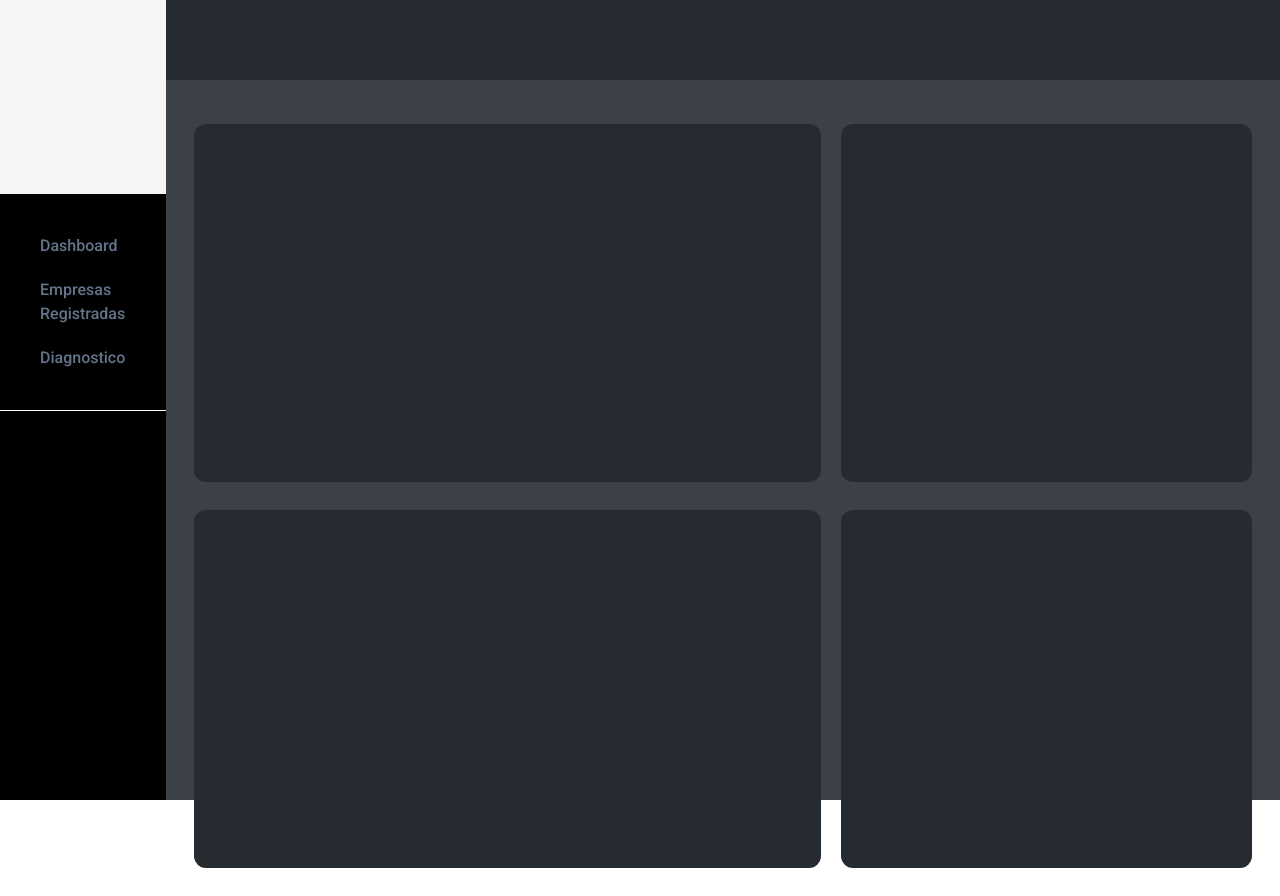
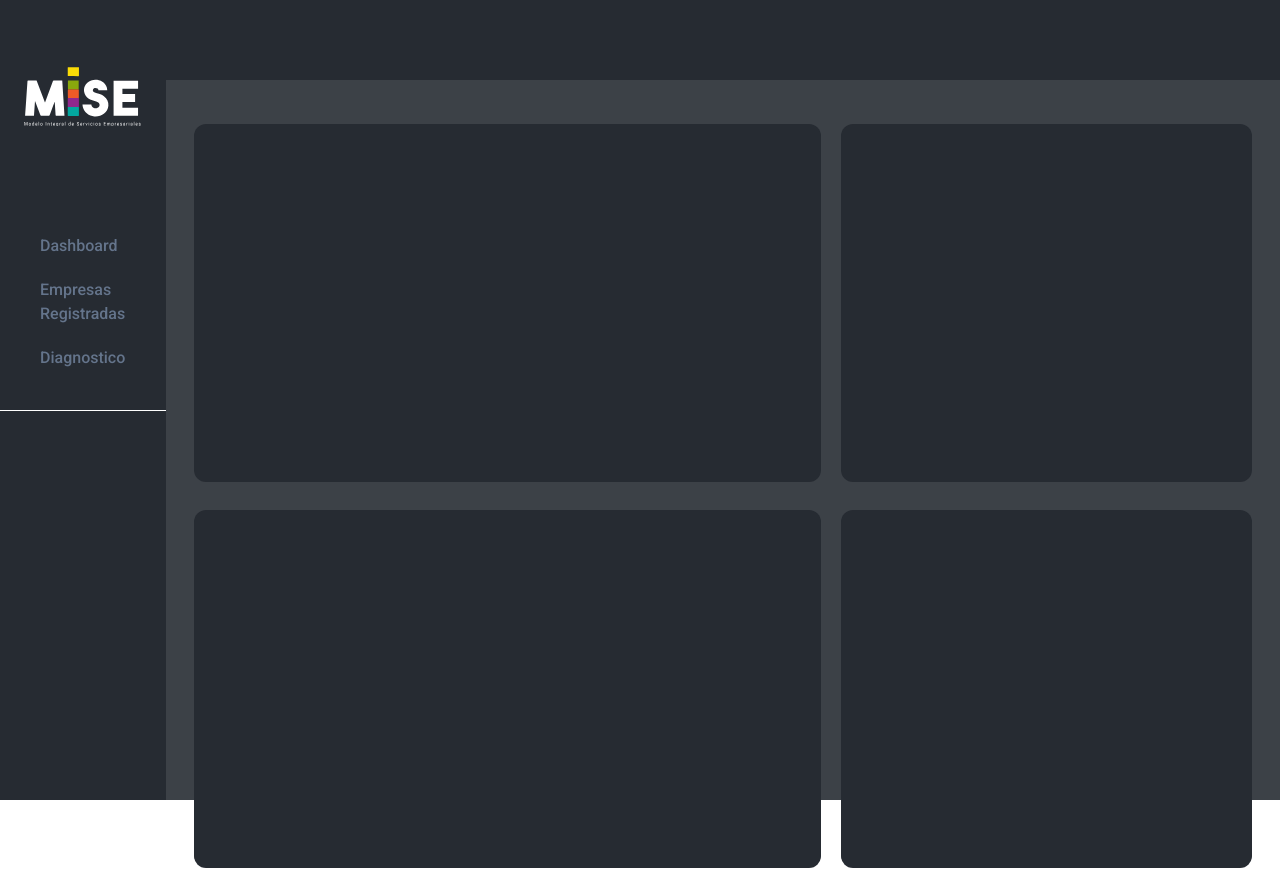
Before and after one commit to Juanfer2102/Despliegue-MISE, an Astro site in the folder Front-end/: page /dashboard in a window 1280 px wide. Built offline with nearby package versions, Linux system fonts and the light colour scheme; Astro itself is replaced by a stand-in of ours.

Commit message:
actualizacion de tamaños

```diff
--- a/Front-end/src/components/logo.astro
+++ b/Front-end/src/components/logo.astro
@@ -1,4 +1,4 @@
-<svg xmlns="http://www.w3.org/2000/svg" class="w-3/5 " viewBox="0 0 460 230">
+<svg xmlns="http://www.w3.org/2000/svg"  viewBox="0 0 460 230">
   <path
     fill="#FFFFFF"
     class="shadow-2xl"
--- a/Front-end/src/pages/dashboard.astro
+++ b/Front-end/src/pages/dashboard.astro
@@ -1,4 +1,5 @@
 ---
+import Logo from "../components/logo.astro";
 import Layout from "../layouts/Layout.astro";
 ---
 
@@ -9,15 +10,14 @@ import Layout from "../layouts/Layout.astro";
     <div class="h-screen flex top-0 z-10">
       <div class="bg-greyBlack sticky top-0 h-full w-[15%] ">
         <div class="flex flex-col w-full h-full ">
-          <div class="logo bg-grey w-full h-64">
-
+          <div class="bg-transparent w-full h-64 flex items-center px-6">
+            <Logo />
           </div>
-          <div class="nav-items flex flex-col bg-black w-full h-full">
+          <div class="nav-items flex flex-col bg-greyBlack w-full h-full">
             <div class="flex flex-col gap-5 p-10">
               <p class="text-textBg font-medium">Dashboard</p>
               <p class="text-textBg font-medium">Empresas Registradas</p>
               <p class="text-textBg font-medium">Diagnostico</p>
-
             </div>
             <div class="line bg-white w-full h-[0.1px]"></div>
           </div>
--- a/Front-end/src/pages/login.astro
+++ b/Front-end/src/pages/login.astro
@@ -16,7 +16,7 @@ import InputText from "../components/inputs/InputText.astro";
       class="all relative z-20 flex h-screen items-center justify-center gap-0"
     >
       <div class="w-full h-full">
-        <div class="flex w-full h-full items-center justify-center">
+        <div class="flex w-full h-full items-center justify-center p-32">
           <Logo />
         </div>
       </div>
```
